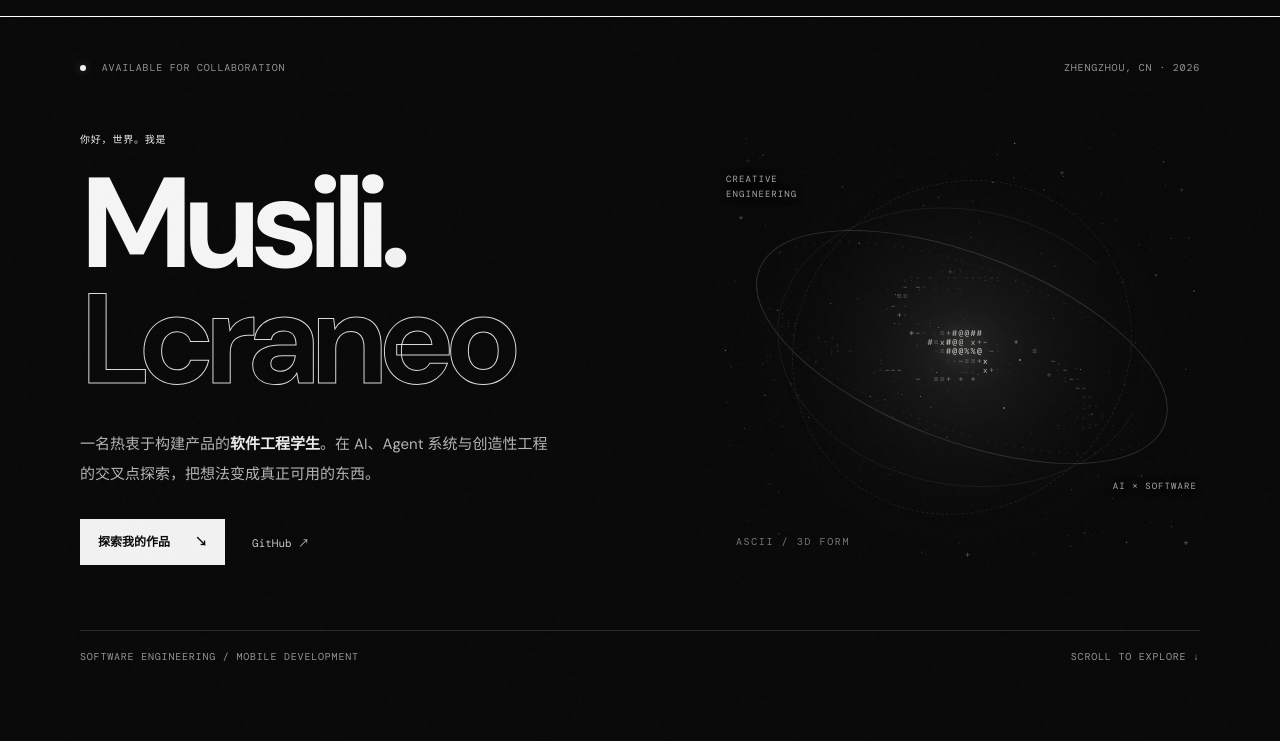
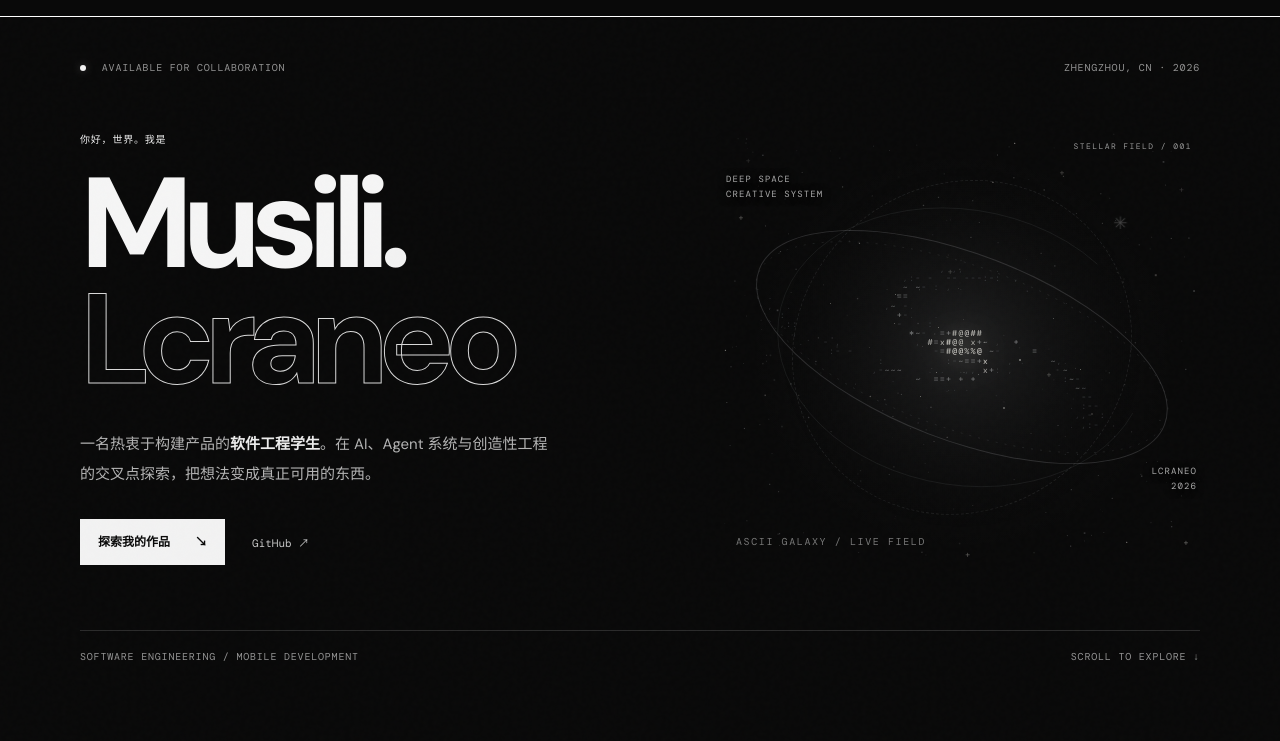
Before and after one commit to Lcraneo/Lcraneo.github.io, a plain HTML site: page index.html in a window 1280 px wide. Shown: the part 59-800 px from the top of the page. Drawn offline with nearby package versions, Linux system fonts and the light colour scheme.

Commit message:
Replace hero labels with cosmic galaxy art direction

```diff
--- a/index.html
+++ b/index.html
@@ -15,7 +15,7 @@
 <main>
 <section class="hero wrap">
 <div class="hero-top mono"><span><i class="dot"></i> AVAILABLE FOR COLLABORATION</span><span>ZHENGZHOU, CN · 2026</span></div>
-<div class="hero-grid"><div><p class="eyebrow" data-i18n="heroEyebrow">你好，世界。我是</p><h1>Musili<span class="period">.</span><br><span class="outline">Lcraneo</span></h1><p class="hero-desc" data-i18n="heroDesc">一名热衷于构建产品的<strong>软件工程学生</strong>。在 AI、Agent 系统与创造性工程的交叉点探索，把想法变成真正可用的东西。</p><div class="hero-actions"><a class="btn primary" href="#work" data-i18n="explore">探索我的作品 <span>↘</span></a><a class="text-link" href="https://github.com/Lcraneo" target="_blank" rel="noreferrer">GitHub ↗</a></div></div><div class="hero-art"><canvas id="ascii-hero" class="ascii-canvas" aria-hidden="true"></canvas><span class="ascii-center-mark">L.</span><span class="art-label label-a mono">CREATIVE<br>ENGINEERING</span><span class="art-label label-b mono">AI × SOFTWARE</span><span class="art-index mono">ASCII / 3D FORM</span></div></div>
+<div class="hero-grid"><div><p class="eyebrow" data-i18n="heroEyebrow">你好，世界。我是</p><h1>Musili<span class="period">.</span><br><span class="outline">Lcraneo</span></h1><p class="hero-desc" data-i18n="heroDesc">一名热衷于构建产品的<strong>软件工程学生</strong>。在 AI、Agent 系统与创造性工程的交叉点探索，把想法变成真正可用的东西。</p><div class="hero-actions"><a class="btn primary" href="#work" data-i18n="explore">探索我的作品 <span>↘</span></a><a class="text-link" href="https://github.com/Lcraneo" target="_blank" rel="noreferrer">GitHub ↗</a></div></div><div class="hero-art"><canvas id="ascii-hero" class="ascii-canvas" aria-hidden="true"></canvas><span class="cosmic-tag mono">STELLAR FIELD / 001</span><span class="art-label label-a mono">DEEP SPACE<br>CREATIVE SYSTEM</span><span class="art-label label-b mono">LCRANEO<br>2026</span><span class="art-index mono">ASCII GALAXY / LIVE FIELD</span><span class="cosmic-cross">✳</span></div></div>
 <div class="hero-bottom mono"><span>SOFTWARE ENGINEERING / MOBILE DEVELOPMENT</span><span>SCROLL TO EXPLORE ↓</span></div>
 </section>
 <section class="intro wrap" id="about"><div class="section-kicker mono"><span>01 / ABOUT</span><span data-i18n="aboutKicker">关于我</span></div><div class="intro-grid"><h2 data-i18n="aboutTitle">代码是工具，<br>创造才是目的<span class="lime">。</span></h2><div class="intro-copy"><p data-i18n="aboutText">我就读于河南师范大学软件工程（移动开发方向）。我喜欢从真实问题出发，设计并实现完整的软件产品，也持续探索大语言模型、智能体系统与算法研究的可能性。</p><p data-i18n="aboutText2">从移动应用到 AI Agent，从工程架构到实验验证，我相信好的技术不只应该运行，更应该解决问题、带来体验。</p><div class="facts"><div><strong>01</strong><span>SOFTWARE<br>ENGINEERING</span></div><div><strong>AI</strong><span>AGENT &<br>LLM SYSTEMS</span></div><div><strong>∞</strong><span>ALWAYS<br>BUILDING</span></div></div></div></div></section>
```
